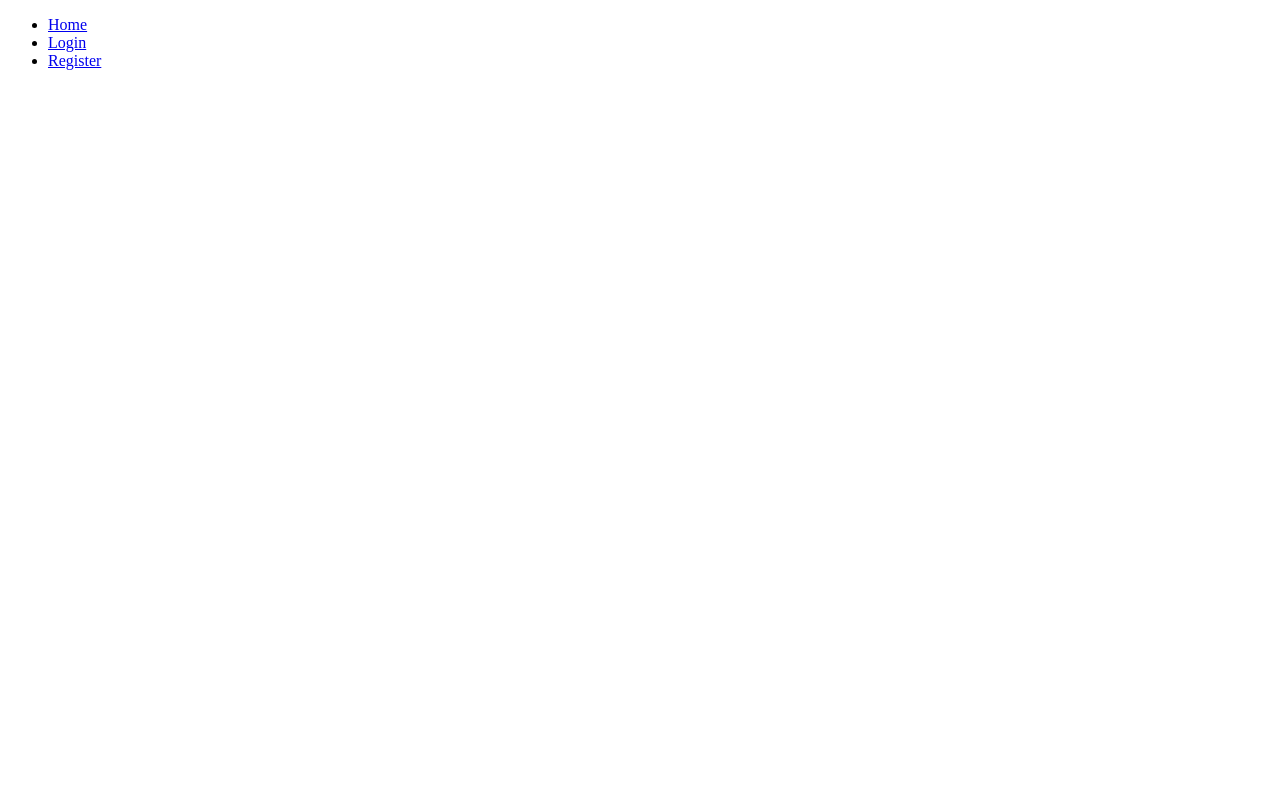
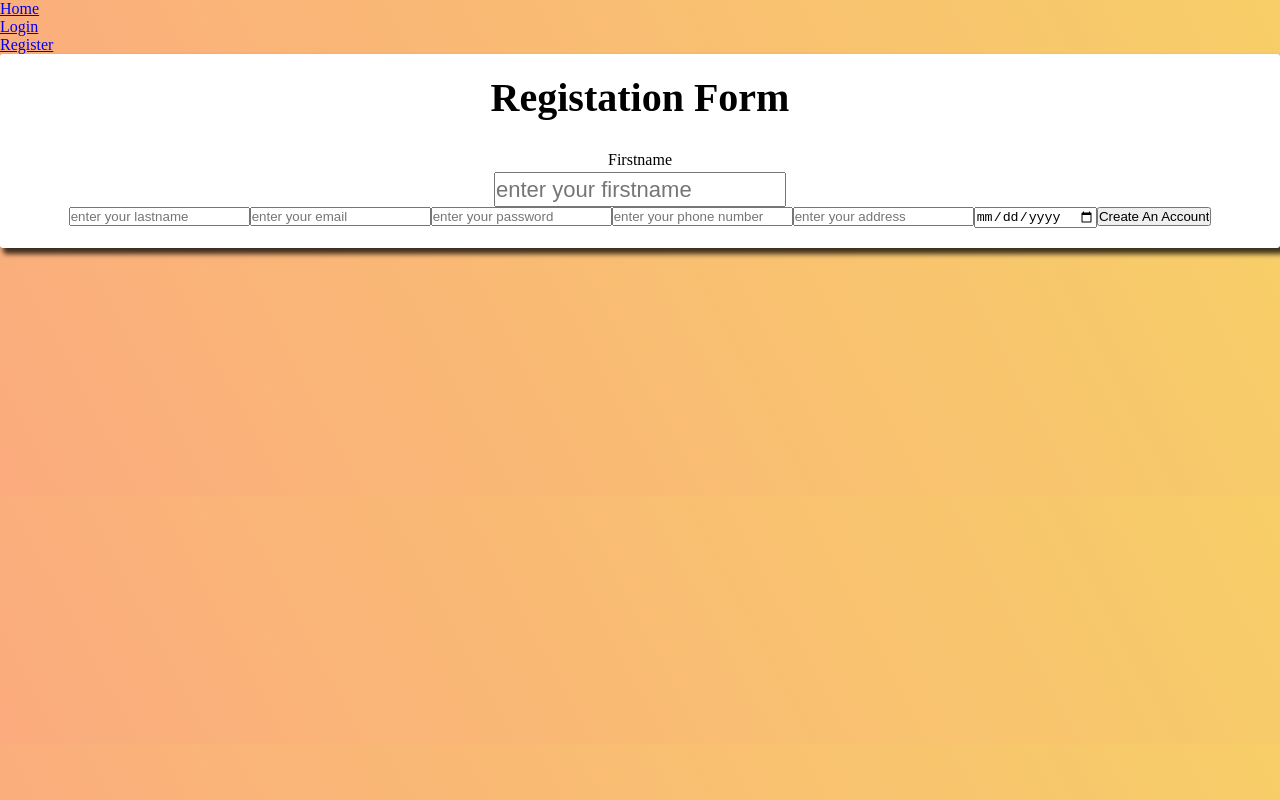
Before and after one commit to mdalamin-eu/Auth-practice, a React (Create React App) app in the folder client/: page /Register in a window 1280 px wide. Built offline with nearby package versions, Linux system fonts and the light colour scheme.

Commit message:
updateReg

```diff
--- /dev/null
+++ b/client/src/components/App.css
@@ -0,0 +1,72 @@
+*{
+    box-sizing: border-box;
+    margin: 0;
+    padding: 0;
+  }
+
+  body {
+    background-color: #FBAB7E;
+    background-image: linear-gradient(62deg, #FBAB7E 0%, #F7CE68 100%);
+  }
+
+  .App {
+    max-width: 1000px;
+    margin: 50px auto;
+    display: flex;
+    justify-content: center;
+    align-items: center;
+    flex-direction: column;
+  }
+
+  header {
+    font-size: 40px;
+    margin-bottom: 30px;
+    font-weight: bold;
+  }
+
+  form {
+    min-width: 500px;
+    text-align:center;
+    padding: 20px;
+    background-color: white;
+    box-shadow: 4px 5px 5px 1px rgba(0,0,0,0.75);
+    border-radius: 3px;
+  }
+
+  .form-group {
+    margin: 15px 0;
+  }
+
+  .form-field {
+    height: 35px;
+    min-width: 265px;
+    font-size: 22px;
+  }
+
+  label {
+    display: block;
+    margin-bottom: 3px;
+  }
+
+  .button {
+    background-color: #4CAF50; /* Green */
+    border: none;
+    color: white;
+    padding: 15px 32px;
+    text-align: center;
+    text-decoration: none;
+    display: inline-block;
+    font-size: 16px;
+    cursor: pointer;
+  }
+
+  button:disabled {
+    background-color: grey;
+    cursor: not-allowed;
+  }
+
+  .error-msg {
+    color: red;
+    margin: 5px 0;
+    font-weight: bold;
+  }
--- a/client/src/components/App.js
+++ b/client/src/components/App.js
@@ -2,6 +2,7 @@ import React, { Component } from 'react'
 import{ BrowserRouter as Router, Switch, Route, Link} from 'react-router-dom'
 import Menu from './Home/menu'
 import Login from './login/index'
+import Register from './register/index'
 
  class App extends Component {
   render() {
@@ -11,7 +12,10 @@ import Login from './login/index'
        <Switch/>
        <Route exact path="/login">
          <Login/>
-       </Route>
+         </Route>
+       <Route exact path ="/Register">
+           <Register/>
+         </Route>
      </Router>
     )
   }
--- a/client/src/components/Home/menu.jsx
+++ b/client/src/components/Home/menu.jsx
@@ -9,7 +9,7 @@ const Menu = () =>{
                     <Link to="/">Home</Link>
                 </li>
                 <li>
-                    <Link to="login">Login</Link>
+                    <Link to="/login">Login</Link>
                 </li>
                 <li>
                     <Link to="/register">Register</Link>
--- /dev/null
+++ b/client/src/components/register/Register.jsx
@@ -0,0 +1,99 @@
+import React, { Component } from 'react'
+import ValidationMessage from './validMgs'
+import '../App.css';
+
+ class RegisterForm extends Component {
+    state={
+        firstname:'',firstnameValid:false,
+        lastname:'',lastnameValid:false,
+        email:'',emailValid:false,
+        password:'',passwordValid:false,
+        passwordConfirmation:'', passwordConfirmationValid:false,
+        phone:'',phoneValid:false,
+        address:'',addressValid:false,
+        birthdate:'',birthdateValid:false,
+        errorsMsg:{}
+
+    }
+
+    handlefirstnameInput =(e)=>{
+        this.setState({...this.state, firstname:e.target.value
+       },this.validateFirstname)
+    }
+
+    validateFirstname =()=>{
+        const {firstname} = this.state;
+        let errorsMsg = {...this.state.errorsMsg};
+        let firstnameValid = true
+
+
+        if (firstname.length <2){
+            firstnameValid = false;
+            errorsMsg.firstname= 'Must be firstname at least 2 characers name'
+        }
+        this.setState({firstnameValid, errorsMsg})
+    }
+
+
+
+
+        handlelastnameInput=(e)=>{
+            this.setState({...this.state, lastname:e.target.value})
+        }
+        handleemailInput=(e)=>{
+            this.setState({...this.state, email:e.target.value})
+        }
+
+        handlepasswordInput=(e)=> {
+            this.setState({...this.state, password:e.target.value})
+
+        }
+
+        handlephoneInput=(e)=>{
+            this.setState({...this.state, phone:e.target.value})
+        }
+
+        handleaddressInput=(e)=>{
+            this.setState({...this.state, address:e.target.value})
+        }
+
+        handlebirthdateInput=(e)=>{
+            this.setState({...this.state, birthdate:e.target.value})
+        }
+
+
+
+
+        createAnAccount = (event) =>{
+            event.preventDefault()
+            console.log(this.state)
+        }
+
+       render() {
+           return (
+               <div>
+                   <form onSubmit={this.createAnAccount}>
+                   <header>
+                       Registation Form
+                   </header>
+
+
+                       <div className='from-group'>
+                           <ValidationMessage valid={this.state.firstnameValid} message={this.state.errorsMsg.firstname}/>
+                           <label htmlFor='firstname'>Firstname</label>
+                       <input name='firstname' type="text" id='firstname' className='form-field'
+                       value={this.state.firstname}  onChange={this.handlefirstnameInput } placeholder="enter your firstname"/>
+                       </div>
+                       <input name='lastname' type="text" value={this.state.lastname}  onChange={this.handlelastnameInput } placeholder="enter your lastname" className="lastnameInput"/>
+                       <input name ='email' type="email" value={this.state.email} onChange={this.handleemailInput} placeholder="enter your email" className="emailInput"/>
+                       <input name ='password' type="password" value={this.state.password} onChange={this.handlepasswordInput} placeholder="enter your password" className="passwordInput"/>
+                       <input name ='phone' type="text" value={this.state.phone} onChange={this.handlephoneInput} placeholder="enter your phone number" className="phoneInput"/>
+                       <input name ='address' type="text" value={this.state.address} onChange={this.handleaddressInput} placeholder="enter your address" className="addressInput"/>
+                       <input name ='birthdate' type="date" value={this.state.birthdate} onChange={this.handlebirthdateInput} placeholder="enter your birthdate" className="birthdateInput"/>
+                       <input type="submit" value="Create An Account" />
+                   </form>
+               </div>
+           );
+       }
+    }
+export default RegisterForm
--- /dev/null
+++ b/client/src/components/register/index.jsx
@@ -0,0 +1,13 @@
+import React, { Component } from 'react'
+import Registerform from './Register'
+
+class Reg extends Component {
+    render() {
+        return (
+            <div>
+                <Registerform/>
+            </div>
+        )
+    }
+}
+export default  Reg
--- /dev/null
+++ b/client/src/components/register/validMgs.jsx
@@ -0,0 +1,13 @@
+import React from 'react'
+
+const validMgs = (props) =>{
+    if(!props.valid){
+        return(
+            <div className= 'error-mgs'>{props.message}</div>
+        )
+    }
+    return null;
+
+}
+
+export default validMgs;
```
Also changed, not shown: client/src/components/register/Reg.jsx (added, +66 -0 lines).
